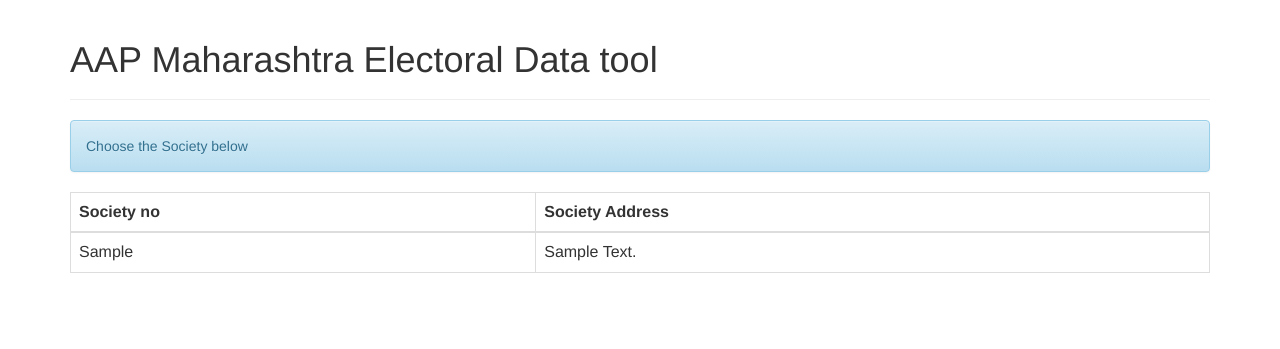
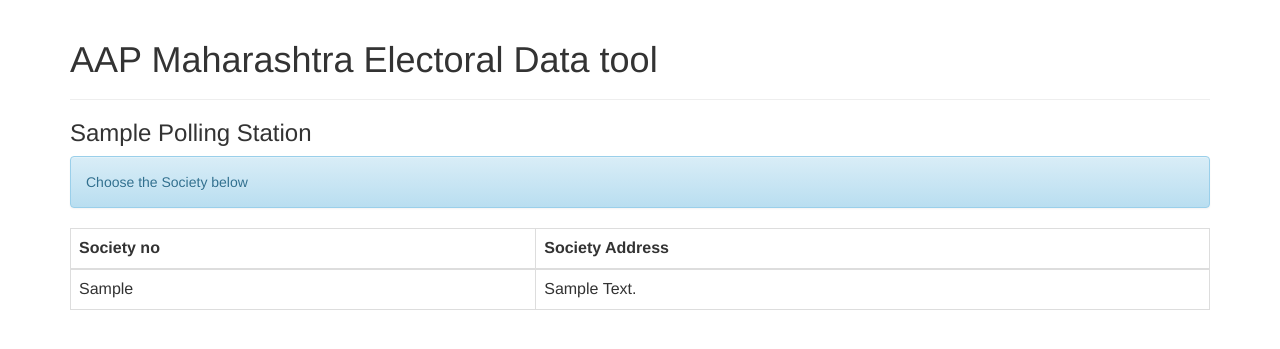
Before and after one commit to AAPMaharashtra/electoral-data, a Django app: template electoral_data/templates/electoral_data/society.html in a window 1280 px wide. Shown: the top 349 px of the page. Run offline with Django 3.2, Linux system fonts and the light colour scheme; the template is opened without the code that fills it: most values are stand-ins (such as "Sample title", 1, 10 or a date in 2020); some libraries are stand-ins or nearby versions.

Commit message:
Added pollings station name in society page

```diff
--- a/electoral_data/templates/electoral_data/society.html
+++ b/electoral_data/templates/electoral_data/society.html
@@ -1,4 +1,5 @@
 {% include "electoral_data/header.html" %}
+<h3>{{polling_station.name | title}}</h3>
 <div class="alert alert-info">
     <p>Choose the Society below</p>
 </div>
--- a/electoral_data/views.py
+++ b/electoral_data/views.py
@@ -32,7 +32,8 @@
 # Show societies for the Polling Station
 def societies(request,polling_id):
 	societies_list = Society.objects.filter(polling_station=polling_id)
-	context = {'societies_list': societies_list}
+	polling_station = PollingStation.objects.get(id=polling_id)
+	context = {'societies_list': societies_list,'polling_station': polling_station}
 	return render(request, 'electoral_data/society.html', context)
 
 # Show Citizens in the Society
```
